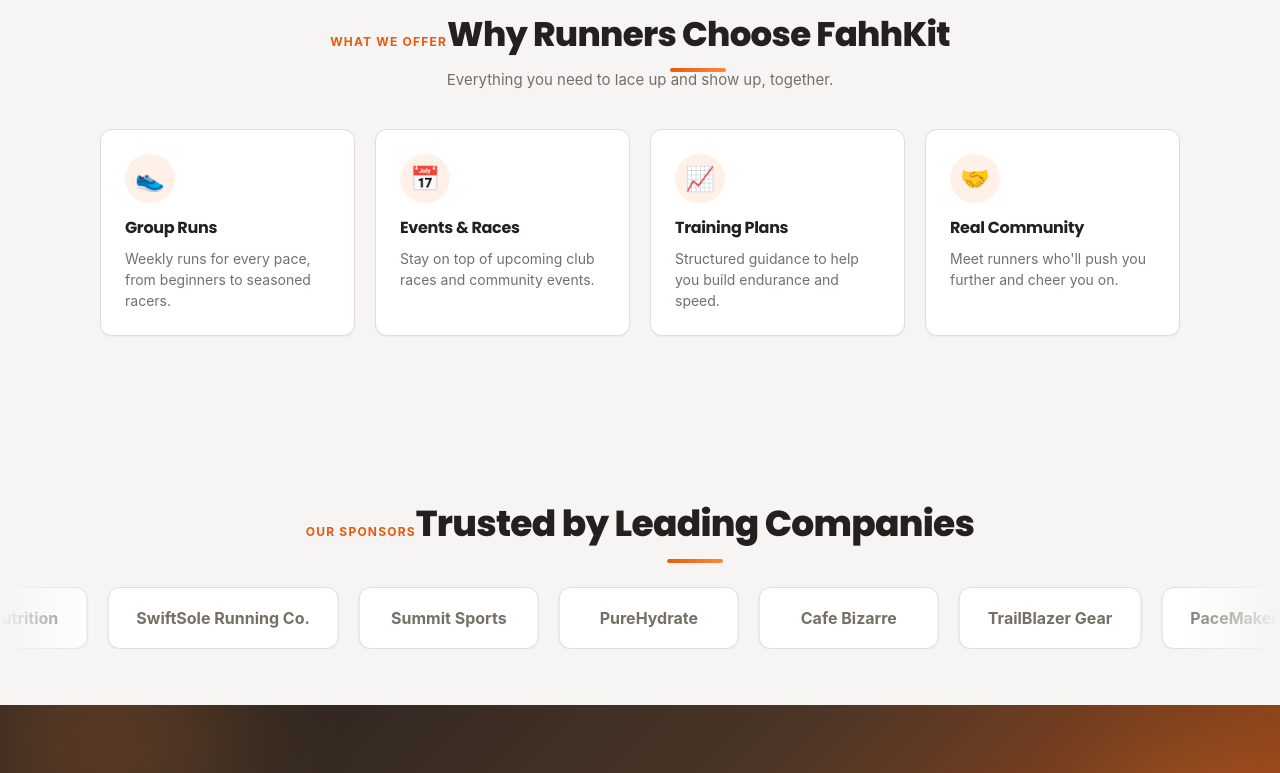
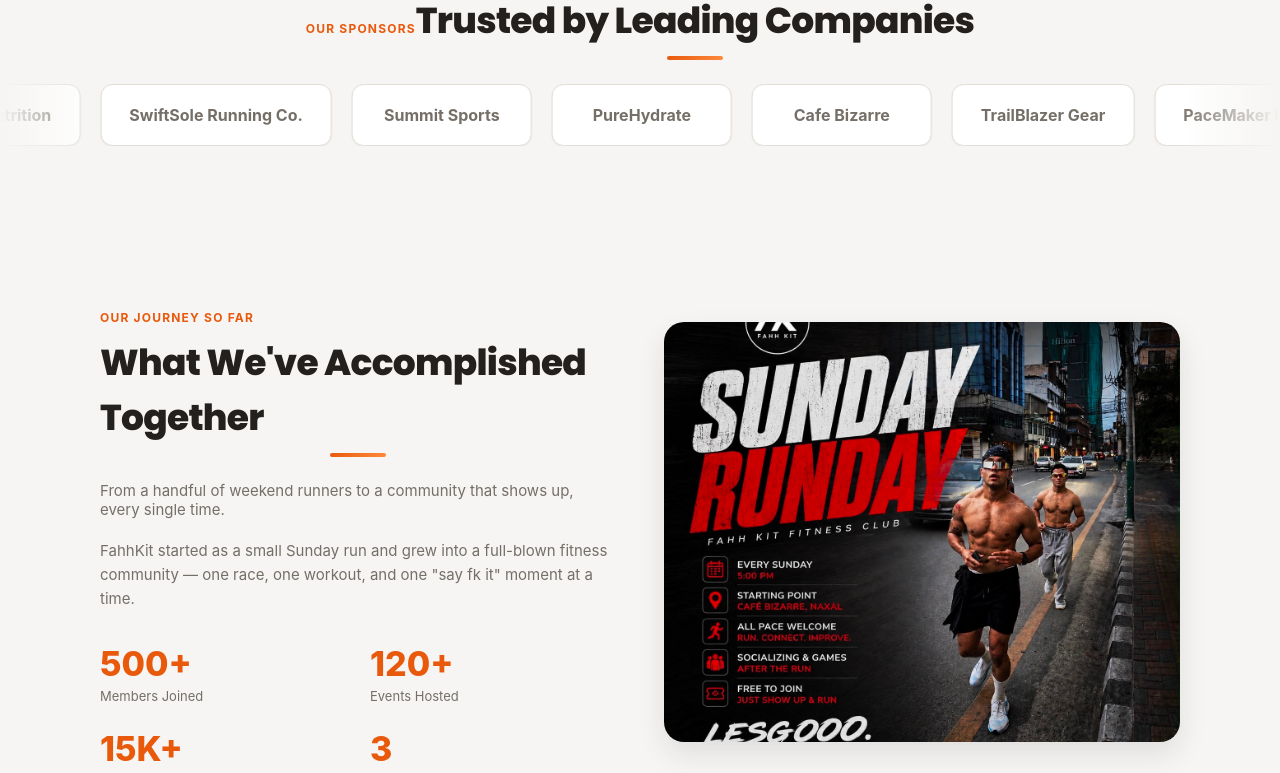
Before and after one commit to Jojan3990/fahhkit-frontend, a React (Vite) app: page / in a window 1280 px wide. Shown: the part 720-1493 px from the top of the page. Built offline with nearby package versions, Linux system fonts and the light colour scheme.

Commit message:
fix: More style changes

```diff
--- a/src/components/Footer.css
+++ b/src/components/Footer.css
@@ -63,9 +63,10 @@
 }
 
 .footer-bottom {
+  max-width: 1120px;
+  margin: 0 auto;
+  padding: 56px 20px 64px;
   border-top: 1px solid var(--border);
-  margin: 40px 0 32px;
-  padding: 44px 0;
   font-size: 13px;
 }
 
--- a/src/components/Footer.jsx
+++ b/src/components/Footer.jsx
@@ -35,7 +35,7 @@
         </div>
       </div>
 
-      <div className="section-inner footer-bottom">
+      <div className="footer-bottom">
         <span className="footer-muted">© {new Date().getFullYear()} FahhKit. All rights reserved.</span>
       </div>
     </footer>
--- a/src/pages/CreateEventPage.css
+++ b/src/pages/CreateEventPage.css
@@ -1,9 +1,16 @@
 .create-event-wrap {
   position: relative;
   overflow: hidden;
+  min-height: calc(100vh - var(--header-h));
+  padding: 32px 16px 64px;
+  background: linear-gradient(160deg, var(--bg) 0%, var(--brand-light) 100%);
+}
+
+.create-event-inner {
+  position: relative;
+  z-index: 1;
   max-width: 720px;
   margin: 0 auto;
-  padding: 32px 16px 64px;
 }
 
 .create-event-wrap .auth-blob-a,
--- a/src/pages/CreateEventPage.jsx
+++ b/src/pages/CreateEventPage.jsx
@@ -99,6 +99,7 @@
       <div className="create-event-wrap">
         <span className="blob auth-blob-a" aria-hidden="true" />
         <span className="blob auth-blob-b" aria-hidden="true" />
+        <div className="create-event-inner">
         <header className="create-event-header" data-aos="fade-down">
           <h1>Create Event</h1>
           <p>Set up a new club event or race.</p>
@@ -200,6 +201,7 @@
             {submitting ? "Creating..." : "Create Event"}
           </button>
         </form>
+        </div>
       </div>
       <Footer />
     </>
--- a/src/pages/EditProfilePage.css
+++ b/src/pages/EditProfilePage.css
@@ -1,9 +1,16 @@
 .edit-profile-wrap {
   position: relative;
   overflow: hidden;
+  min-height: calc(100vh - var(--header-h));
+  padding: 32px 16px 64px;
+  background: linear-gradient(160deg, var(--bg) 0%, var(--brand-light) 100%);
+}
+
+.edit-profile-inner {
+  position: relative;
+  z-index: 1;
   max-width: 720px;
   margin: 0 auto;
-  padding: 32px 16px 64px;
 }
 
 .edit-profile-wrap .auth-blob-a,
--- a/src/pages/EditProfilePage.jsx
+++ b/src/pages/EditProfilePage.jsx
@@ -99,6 +99,7 @@
       <div className="edit-profile-wrap">
         <span className="blob auth-blob-a" aria-hidden="true" />
         <span className="blob auth-blob-b" aria-hidden="true" />
+        <div className="edit-profile-inner">
         <header className="edit-profile-header" data-aos="fade-down">
           <h1>Edit Profile</h1>
           <p>Update your personal details</p>
@@ -243,6 +244,7 @@
         <p className="edit-profile-footer">
           <Link to="/">Back to home</Link>
         </p>
+        </div>
       </div>
       <Footer />
     </>
--- a/src/pages/LandingPage.css
+++ b/src/pages/LandingPage.css
@@ -10,63 +10,69 @@
   padding: 0 20px;
 }
 
-.features {
-  padding: 72px 0;
-  text-align: center;
-}
-
-.features h2 {
-  font-size: clamp(24px, 4vw, 34px);
-  margin: 0 0 10px;
-}
-
 .section-sub {
   color: var(--muted);
   margin: 0 0 40px;
   font-size: 15px;
 }
 
-.features-grid {
+.milestones {
+  padding: 72px 0;
+}
+
+.milestones-inner {
   display: grid;
-  grid-template-columns: repeat(4, 1fr);
-  gap: 20px;
+  grid-template-columns: 1fr 1fr;
+  gap: 48px;
+  align-items: center;
+}
+
+.milestones-content .section-title-block {
   text-align: left;
 }
 
-.feature-card {
-  background: var(--card);
-  border: 1px solid var(--border);
-  border-radius: var(--radius);
-  padding: 24px;
-  box-shadow: var(--shadow-sm);
-  transition: transform 0.2s ease, box-shadow 0.2s ease, border-color 0.2s ease;
+.milestones-content .section-sub {
+  margin: 0 0 20px;
 }
 
-.feature-card:hover {
-  transform: translateY(-6px);
-  box-shadow: var(--shadow-glow);
-  border-color: var(--brand);
+.milestones-text {
+  color: var(--muted);
+  font-size: 15px;
+  line-height: 1.6;
+  margin: 0 0 32px;
 }
 
-.feature-icon {
-  display: inline-flex;
-  font-size: 24px;
-  margin-bottom: 12px;
-  padding: 10px;
-  border-radius: 999px;
-  background: var(--brand-light);
+.milestones-stats {
+  display: grid;
+  grid-template-columns: repeat(2, 1fr);
+  gap: 24px;
 }
 
-.feature-card h3 {
-  margin: 0 0 8px;
-  font-size: 16px;
+.milestone-stat {
+  display: flex;
+  flex-direction: column;
 }
 
-.feature-card p {
-  margin: 0;
+.milestone-number {
+  font-size: clamp(26px, 3.5vw, 34px);
+  font-weight: 800;
+  color: var(--brand);
+}
+
+.milestone-label {
+  font-size: 13px;
   color: var(--muted);
-  font-size: 14px;
-  line-height: 1.5;
+  margin-top: 4px;
+}
+
+.milestones-image img {
+  width: 100%;
+  height: 100%;
+  min-height: 320px;
+  max-height: 420px;
+  object-fit: cover;
+  border-radius: var(--radius-lg);
+  box-shadow: var(--shadow-md);
 }
 
 .landing-events {
@@ -170,16 +176,17 @@
   background: rgba(255, 255, 255, 0.9);
 }
 
-@media (max-width: 900px) {
-  .features-grid {
-    grid-template-columns: repeat(2, 1fr);
+@media (max-width: 800px) {
+  .milestones-inner {
+    grid-template-columns: 1fr;
+  }
+
+  .milestones-content .section-title-block {
+    text-align: center;
   }
 }
 
 @media (max-width: 560px) {
-  .features-grid {
-    grid-template-columns: 1fr;
-  }
   .cta-inner {
     flex-direction: column;
     align-items: flex-start;
--- a/src/pages/LandingPage.jsx
+++ b/src/pages/LandingPage.jsx
@@ -37,11 +37,11 @@
   },
 ];
 
-const FEATURES = [
-  { icon: "👟", title: "Group Runs", text: "Weekly runs for every pace, from beginners to seasoned racers." },
-  { icon: "📅", title: "Events & Races", text: "Stay on top of upcoming club races and community events." },
-  { icon: "📈", title: "Training Plans", text: "Structured guidance to help you build endurance and speed." },
-  { icon: "🤝", title: "Real Community", text: "Meet runners who'll push you further and cheer you on." },
+const MILESTONES = [
+  { number: "500+", label: "Members Joined" },
+  { number: "120+", label: "Events Hosted" },
+  { number: "15K+", label: "KM Logged Together" },
+  { number: "3", label: "Years Running Strong" },
 ];
 
 export default function LandingPage() {
@@ -66,26 +66,34 @@
 
       <Carousel slides={SLIDES} />
 
-      <section id="about" className="features">
-        <div className="section-inner">
-          <SectionTitle
-            eyebrow="What We Offer"
-            title="Why Runners Choose FahhKit"
-            subtitle="Everything you need to lace up and show up, together."
-          />
-          <div className="features-grid">
-            {FEATURES.map((f, i) => (
-              <div className="feature-card" key={f.title} data-aos="fade-up" data-aos-delay={i * 100}>
-                <div className="feature-icon">{f.icon}</div>
-                <h3>{f.title}</h3>
-                <p>{f.text}</p>
-              </div>
-            ))}
+      <SponsorCarousel />
+
+      <section id="about" className="milestones">
+        <div className="section-inner milestones-inner">
+          <div className="milestones-content" data-aos="fade-right">
+            <SectionTitle
+              eyebrow="Our Journey So Far"
+              title="What We've Accomplished Together"
+              subtitle="From a handful of weekend runners to a community that shows up, every single time."
+            />
+            <p className="milestones-text">
+              FahhKit started as a small Sunday run and grew into a full-blown fitness community — one race, one
+              workout, and one &quot;say fk it&quot; moment at a time.
+            </p>
+            <div className="milestones-stats">
+              {MILESTONES.map((m) => (
+                <div className="milestone-stat" key={m.label}>
+                  <span className="milestone-number">{m.number}</span>
+                  <span className="milestone-label">{m.label}</span>
+                </div>
+              ))}
+            </div>
+          </div>
+          <div className="milestones-image" data-aos="fade-left">
+            <img src={sundayRundayImage} alt="FahhKit community running together" />
           </div>
         </div>
       </section>
-
-      <SponsorCarousel />
 
       {events.length > 0 && (
         <section id="events" className="landing-events">
--- a/src/pages/RegisterPage.css
+++ b/src/pages/RegisterPage.css
@@ -1,9 +1,16 @@
 .register-wrap {
   position: relative;
   overflow: hidden;
+  min-height: calc(100vh - var(--header-h));
+  padding: 32px 16px 64px;
+  background: linear-gradient(160deg, var(--bg) 0%, var(--brand-light) 100%);
+}
+
+.register-inner {
+  position: relative;
+  z-index: 1;
   max-width: 720px;
   margin: 0 auto;
-  padding: 32px 16px 64px;
 }
 
 .register-wrap .auth-blob-a,
--- a/src/pages/RegisterPage.jsx
+++ b/src/pages/RegisterPage.jsx
@@ -70,6 +70,7 @@
       <div className="register-wrap">
       <span className="blob auth-blob-a" aria-hidden="true" />
       <span className="blob auth-blob-b" aria-hidden="true" />
+      <div className="register-inner">
       <header className="register-header" data-aos="fade-down">
         <img src="/logo.png" alt="FahhKit" className="register-logo" />
         <h1>Join FahhKit Run Club</h1>
@@ -200,6 +201,7 @@
         Already have an account? <Link to="/login">Sign in</Link>
       </p>
       </div>
+      </div>
       <Footer />
     </>
   );
```
